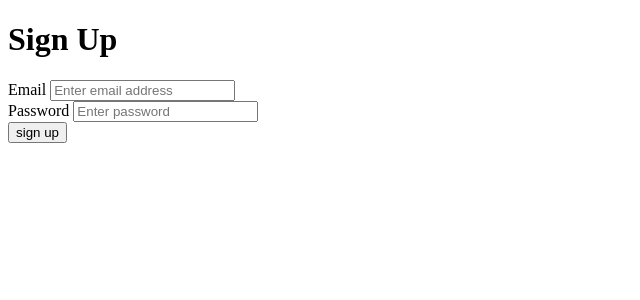
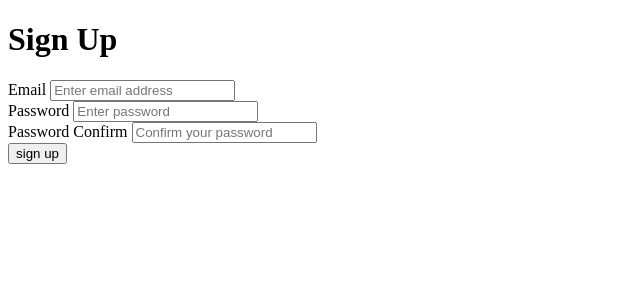
Before and after one commit to santoshnarayanan/videomembership, a FastAPI app: page /signup in a window 1280 px wide. Shown: the part 26-326 px from the top of the page, without its empty margins (0-640 px from the left). Run offline with FastAPI, Linux system fonts and the light colour scheme; parts of the project's set-up code (start-up, migrations or seed data) failed here and were passed over.

Commit message:
Correction and updated

```diff
--- a/app/templates/auth/login.html
+++ b/app/templates/auth/login.html
@@ -16,10 +16,6 @@
             <label for="password">Password</label>
             <input type="password" name='password' placeholder='Enter password'>
         </div>
-        <div>
-            <label for="confirm_password">Password</label>
-            <input type="confirm_password" name='confirm_password' placeholder='Enter again password to confirm'>
-        </div>
         <button type='submit'>Login</button>
     </form>
 
--- a/app/templates/auth/signup.html
+++ b/app/templates/auth/signup.html
@@ -16,7 +16,10 @@
             <label for="password">Password</label>
             <input type="password" name='password' placeholder='Enter password'>
         </div>
-
+        <div>
+            <label for="confirm_password">Password Confirm</label>
+            <input type="password" name='password_confirm' placeholder='Confirm your password'>
+        </div>
         <button type='submit'>sign up</button>
     </form>
 
```
